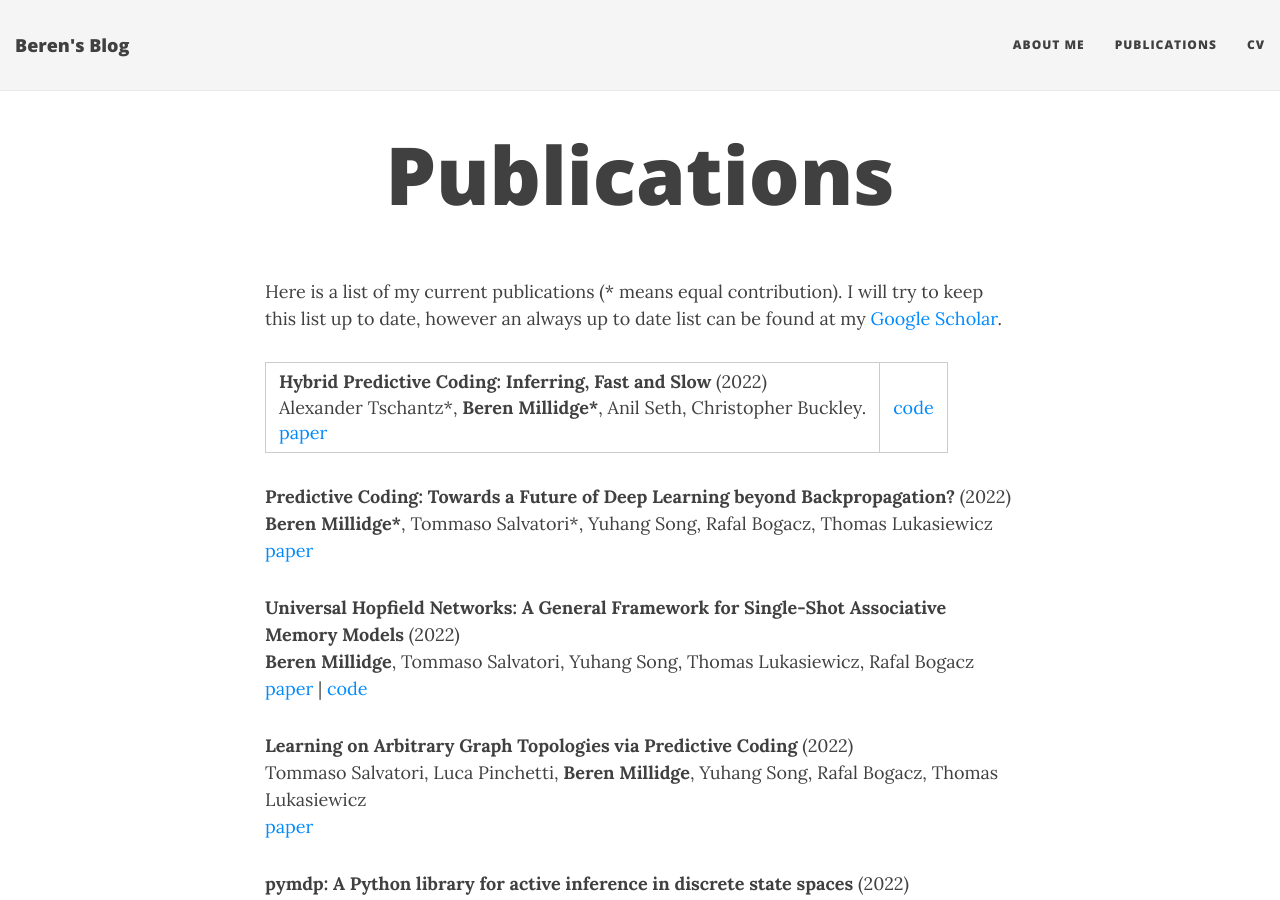
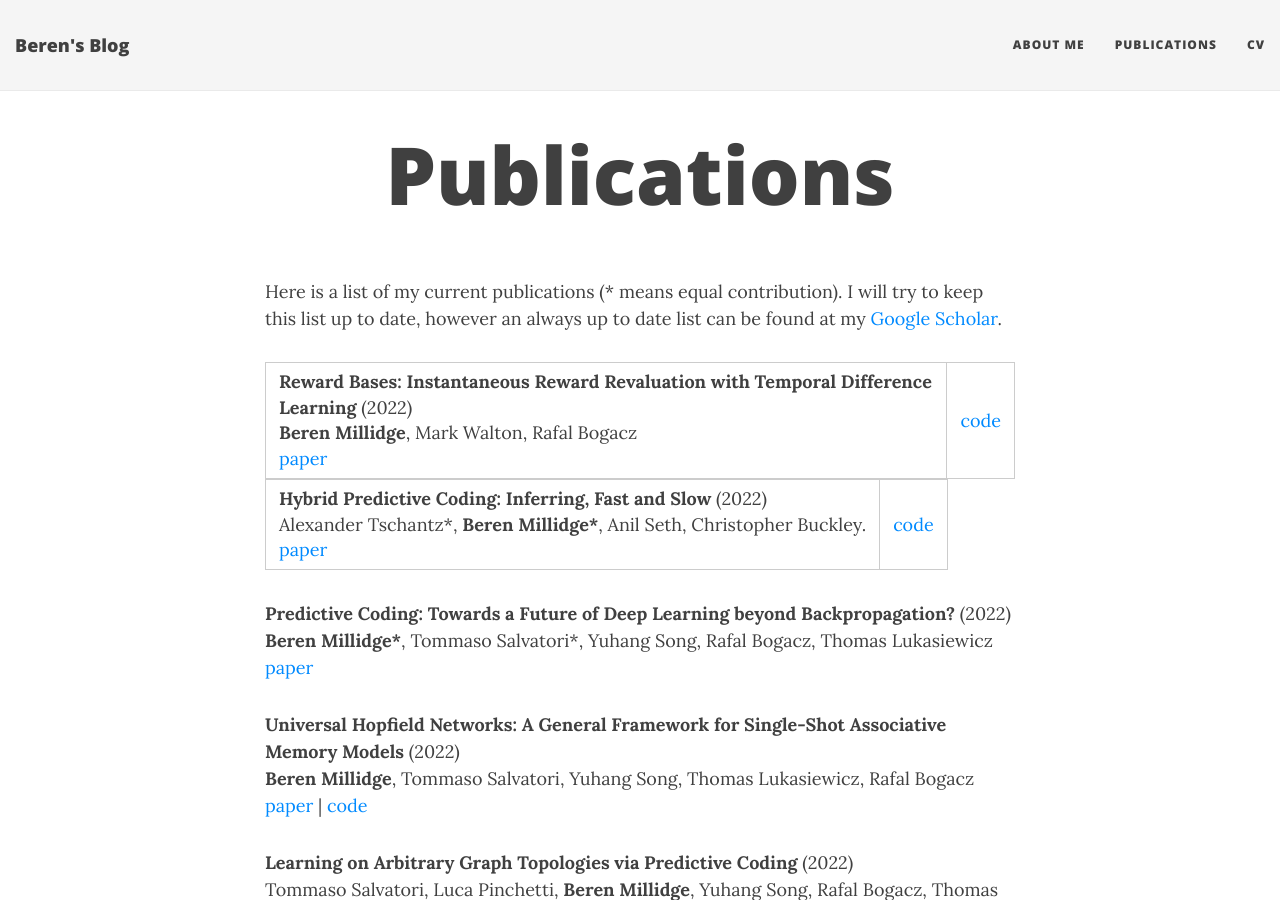
Before and after one commit to BerenMillidge/BerenMillidge.github.io, a Jekyll site: the page built from publications.md, in a window 1280 px wide and 900 px high. Built offline with Jekyll 4.4.1, drawn with Linux system fonts in a browser that asks for light colours; nearby versions of some CDN libraries.

Commit message:
reward basis paper finally uploaded!

```diff
--- a/publications.md
+++ b/publications.md
@@ -4,6 +4,8 @@ title: Publications
 ---
 
 Here is a list of my current publications (* means equal contribution). I will try to keep this list up to date, however an always up to date list can be found at my [Google Scholar](https://scholar.google.com/citations?user=3GGkFTkAAAAJ&hl=en&oi=ao).
+
+**Reward Bases: Instantaneous Reward Revaluation with Temporal Difference Learning** (2022) <br /> **Beren Millidge**, Mark Walton, Rafal Bogacz <br /> [paper]() | [code](https://github.com/BerenMillidge/Reward_Bases)
 
 **Hybrid Predictive Coding: Inferring, Fast and Slow** (2022) <br /> Alexander Tschantz\*, **Beren Millidge\***, Anil Seth, Christopher Buckley. <br /> [paper](https://arxiv.org/abs/2204.02169) | [code](https://github.com/alec-tschantz/pybrid)
 
```
